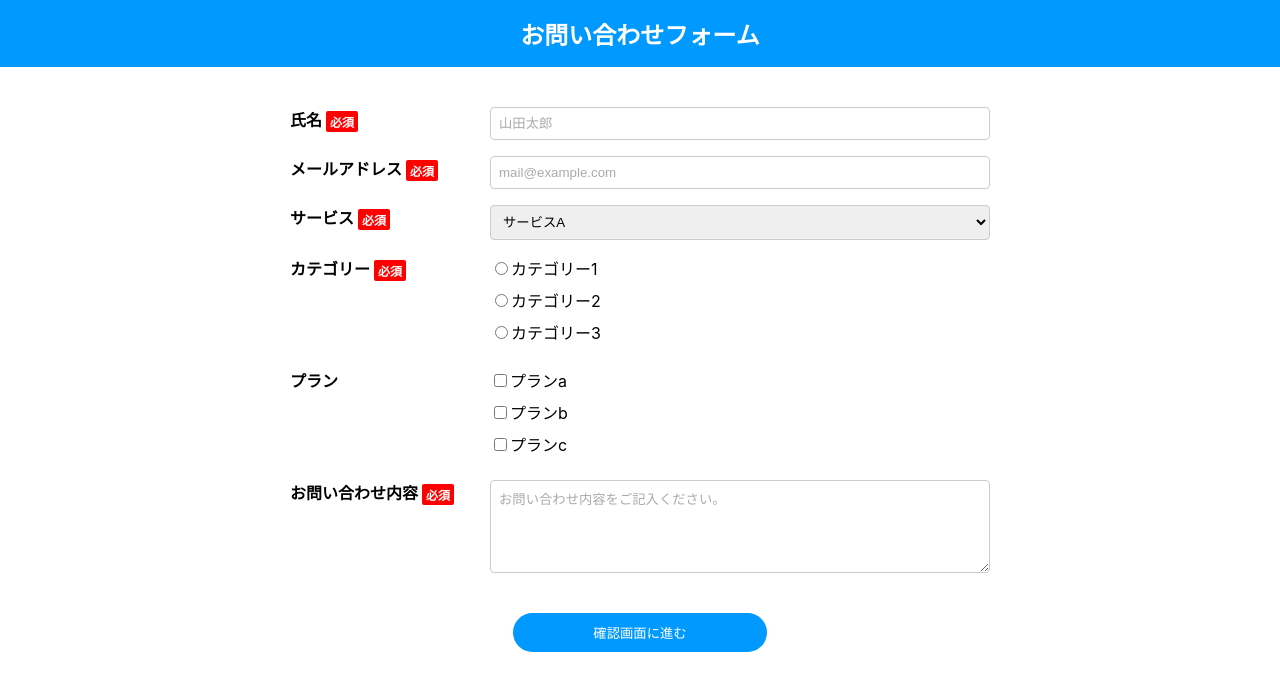
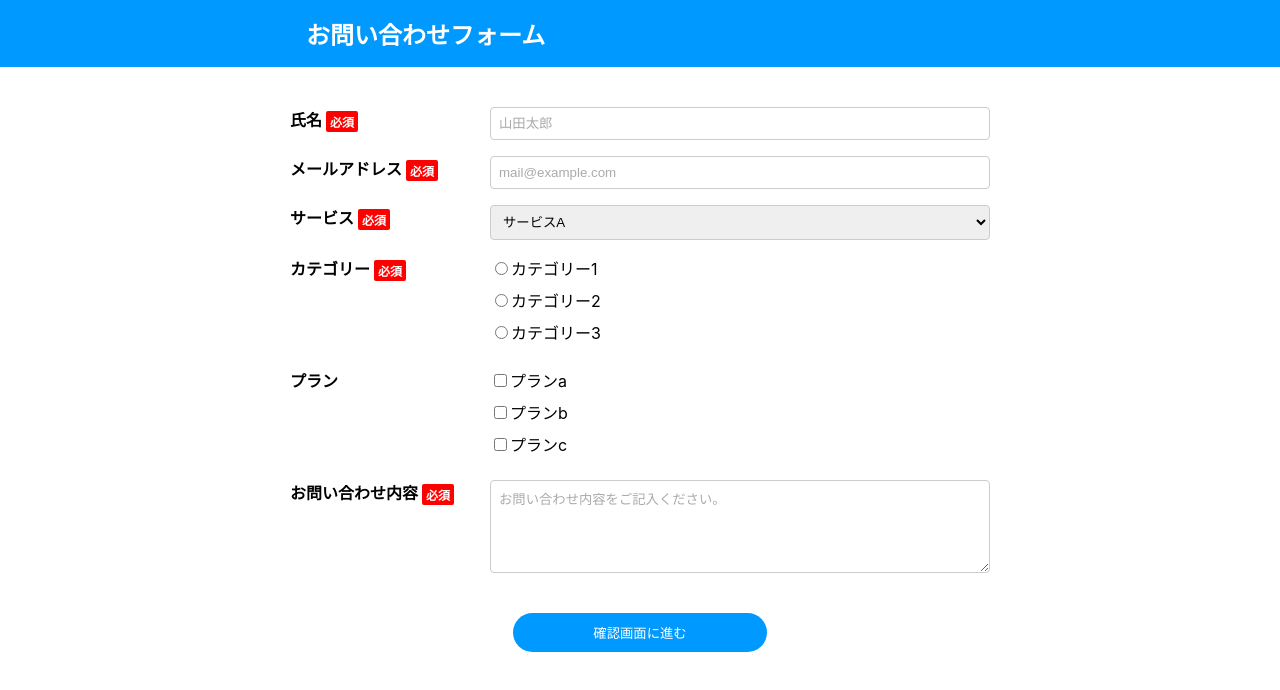
Before and after one commit to yamaharuna/contact-form, a React (Create React App) app: page / in a window 1280 px wide. Shown: the top 690 px of the page. Built offline with nearby package versions, Linux system fonts and the light colour scheme.

Commit message:
css修正

```diff
--- a/src/components/ContactForm.css
+++ b/src/components/ContactForm.css
@@ -83,7 +83,7 @@
   color: white;            /* 白文字 */
   font-size: 12px;
   font-weight: bold;
-  padding: 2px 4px;        /* 小さめパディングで文字の横に */
+  padding: 2px 4px;
   margin-left: 4px;
   border-radius: 2px;
   vertical-align: middle;  /* ラベル文字と縦位置揃え */
@@ -99,20 +99,28 @@
   margin-top: 20px;
 }
 
+/* ===== 完了ページ用 ===== */
+
 .thankyou-page {
-  text-align: center;
-  padding: 60px 20px;
-}
+  display: flex;
+  flex-direction: column;   /* 縦並び */
+  justify-content: center;  /* 縦方向の中央 */
+  align-items: center;      /* 横方向の中央 */
 
-.thankyou-page h2 {
-  font-size: 1.8rem;
-  margin-bottom: 16px;
-
+  padding: 20px;
+  box-sizing: border-box;
 }
 
 .thankyou-page p {
-  color: #555;
-  margin-bottom: 40px;
+  width: 100%;
+  max-width: 700px;
+  text-align: left;         /* 左揃え */
+  margin-bottom: 16px;
+}
+
+.thankyou-page p strong {
+  font-weight: bold;
+
 }
 
 .back-button {
@@ -137,3 +145,21 @@
   font-size: 0.9em;
   margin-top: 4px;
 }
+/* ===== ヘッダー用 ===== */
+.header {
+  background-color: #0099ff;
+  color: white;
+  padding: 16px 0;
+  display: flex;
+  justify-content: center; /* 中央配置 */
+}
+
+.header-inner {
+  width: 100%;
+  max-width: 700px; /* コンテンツ幅に合わせて調整 */
+  text-align: left; /* 左寄せ */
+  font-size: 1.5rem;
+  font-weight: bold;
+  padding-left: 16px;
+  box-sizing: border-box;
+}
--- a/src/components/Header.js
+++ b/src/components/Header.js
@@ -1,18 +1,12 @@
 import React from "react";
+import "./ContactForm.css"; // スタイルを分けると管理しやすい
 
 export default function Header() {
   return (
-    <header
-      style={{
-        backgroundColor: " #0099ff ",
-        color: "white",
-        padding: "16px 0",
-        textAlign: "center",
-        fontSize: "1.5rem",
-        fontWeight: "bold",
-      }}
-    >
-      お問い合わせフォーム
+    <header className="header">
+      <div className="header-inner">
+        お問い合わせフォーム
+      </div>
     </header>
   );
 }
--- a/src/components/ThankYouPage.js
+++ b/src/components/ThankYouPage.js
@@ -4,7 +4,7 @@ import "./ContactForm.css";
 export default function ThankYouPage({ onBackToForm }) {
   return (
     <div className="thankyou-page">
-      <h3>お問い合わせが送信されました。</h3>
+      <p><strong>お問い合わせが送信されました。</strong></p>
       <p>担当者から折り返しご連絡いたしますので、ご回答をお待ちください。</p>
 
       <div className="button-container">
```
